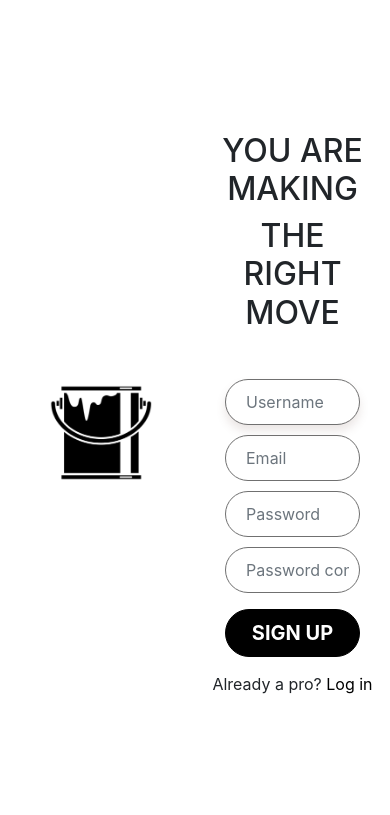
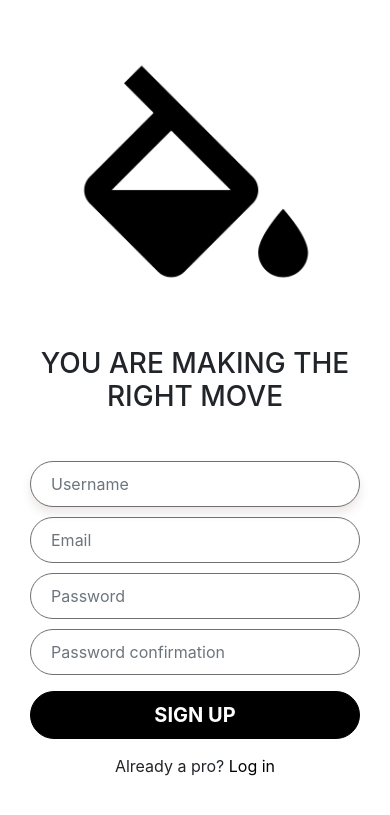
Before and after one commit to Sanmonsua/taskeo, a Django app: page /signup in a window 390 px wide. Shown: the top 815 px of the page. Run offline with Django 3.2, Linux system fonts and the light colour scheme; some libraries are stand-ins or nearby versions.

Commit message:
Edit : responsive behavior and styles of the log in and sign up views

```diff
--- a/home/static/home/css/master.css
+++ b/home/static/home/css/master.css
@@ -57,9 +57,9 @@ a:hover {
   color: #000;
 }
 
-@media (min-width: 600px) {
+@media (min-width: 768px) {
   .image-logo{
     border: none;
-    border-right: 1px solid hsla(200, 10%, 50%, 100);
+    border-right: 1px solid rgba(112, 112, 112, 1);
   }
 }
--- a/home/templates/home/login.html
+++ b/home/templates/home/login.html
@@ -18,8 +18,8 @@
         <img src="{% static 'home/img/logo.png' %}" width="100%" class="image-logo">
       </div>
       <div class="col-12 col-md-6 text-center my-auto">
-        <h2>WELCOME BACK...</h2>
-        <h2>GET YOUR THINGS DONE</h2>
+        <h3>WELCOME BACK!</h3>
+        <h4>GET YOUR THINGS DONE</h4>
         <br>
         <form class="form-signin" method="post" novalidate>
           {% csrf_token %}
@@ -55,7 +55,7 @@
           </div>
           <button class="btn btn-lg btn-primary btn-block" type="submit"><strong>Login</strong></button>
         </form>
-        <p>Don't have an account yet... <span><a href="signup">Sign Up</a></span></p>
+        <p>Don't have an account yet? <span><a href="signup">Sign Up</a></span></p>
 
       </div>
     </div>
--- a/home/templates/home/signup.html
+++ b/home/templates/home/signup.html
@@ -6,6 +6,7 @@
 <head>
   <meta charset="utf-8">
   <title>LogIn - Gradyent</title>
+  <meta name="viewport" content="width=device-width, initial-scale=1, shrink-to-fit=no">
   <link rel="stylesheet" href="https://maxcdn.bootstrapcdn.com/bootstrap/4.0.0/css/bootstrap.min.css" integrity="sha384-Gn5384xqQ1aoWXA+058RXPxPg6fy4IWvTNh0E263XmFcJlSAwiGgFAW/dAiS6JXm" crossorigin="anonymous">
   <link rel="stylesheet" href="{% static 'home/css/master.css' %}">
 </head>
@@ -13,12 +14,12 @@
 <body>
   <div class="container py-5">
     <div class="row h-100">
-      <div class="col-6 my-auto">
+      <div class="col-12 col-md-6 my-auto">
         <img src="{% static 'home/img/logo.png' %}" width="100%" class="image-logo">
       </div>
-      <div class="col-6 text-center my-auto">
-        <h2>YOU ARE MAKING</h2>
-        <h2>THE RIGHT MOVE</h2>
+      <div class="col-12 col-md-6 text-center my-auto">
+        <br>
+        <h3>YOU ARE MAKING THE RIGHT MOVE</h3>
         <br>
         <form class="form-signin" method="post" novalidate>
           {% csrf_token %}
```
Also changed, not shown: db.sqlite3, home/static/home/img/logo.png.
